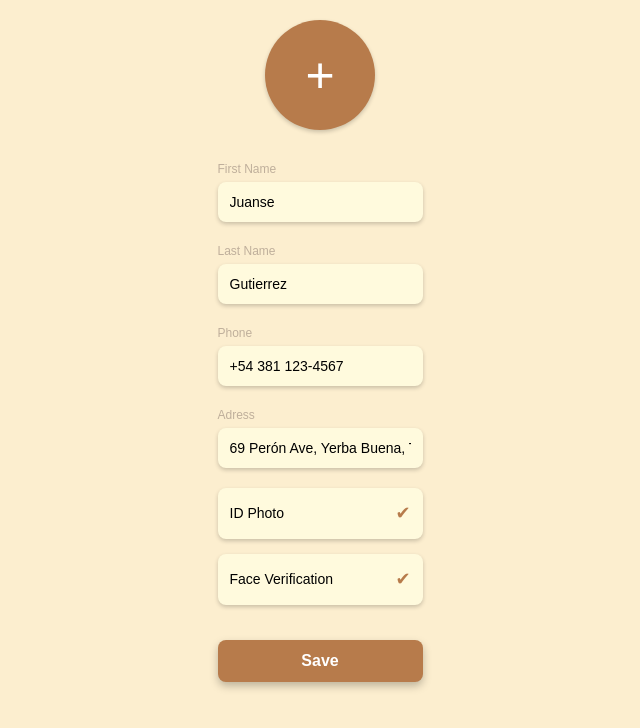
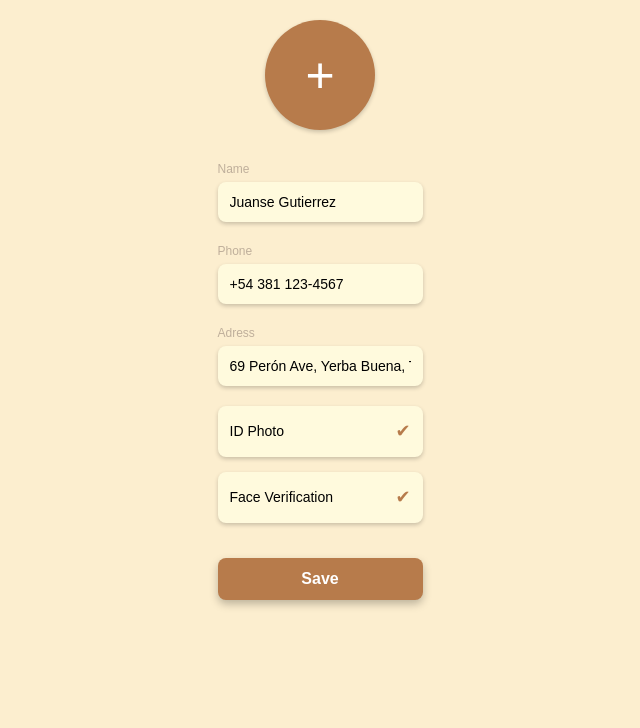
Before and after one commit to MaateoSuar/Proyecto-Final, a React (Vite) app in the folder frontend/: page /profile in a window 1280 px wide. Shown: the top 728 px of the page, without its empty margins (320-960 px from the left). Built offline with nearby package versions, Linux system fonts and the light colour scheme; the HTML template or start-up script is replaced by a standard one.

Commit message:
Cambios menores en la edicion del perfil

```diff
--- a/frontend/src/componentes/UsuarioEdit.jsx
+++ b/frontend/src/componentes/UsuarioEdit.jsx
@@ -3,8 +3,7 @@ import "../estilos/profile.css";
 
 export default function UsuarioEdit() {
   const [form, setForm] = useState({
-    firstName: "Juanse",
-    lastName: "Gutierrez",
+    name: "Juanse Gutierrez",
     phone: "+54 381 123-4567",
     address: "69 Perón Ave, Yerba Buena, TUC",
     idPhoto: true,
@@ -62,21 +61,11 @@ export default function UsuarioEdit() {
 
       <form className="form" onSubmit={(e) => e.preventDefault()}>
         <label>
-          <span>First Name</span>
+          <span>Name</span>
           <input
-            name="firstName"
+            name="name"
             type="text"
-            value={form.firstName}
-            onChange={handleChange}
-          />
-        </label>
-
-        <label>
-          <span>Last Name</span>
-          <input
-            name="lastName"
-            type="text"
-            value={form.lastName}
+            value={form.name}
             onChange={handleChange}
           />
         </label>
```
